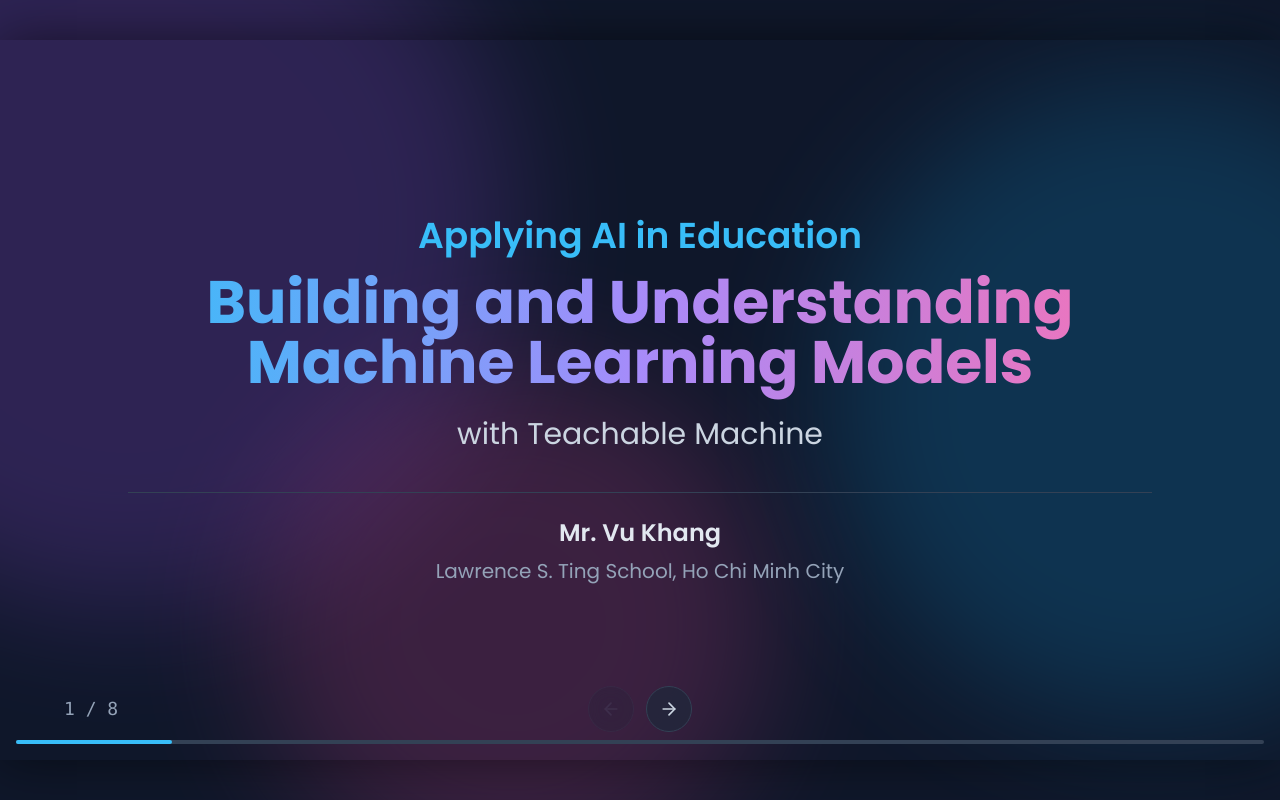
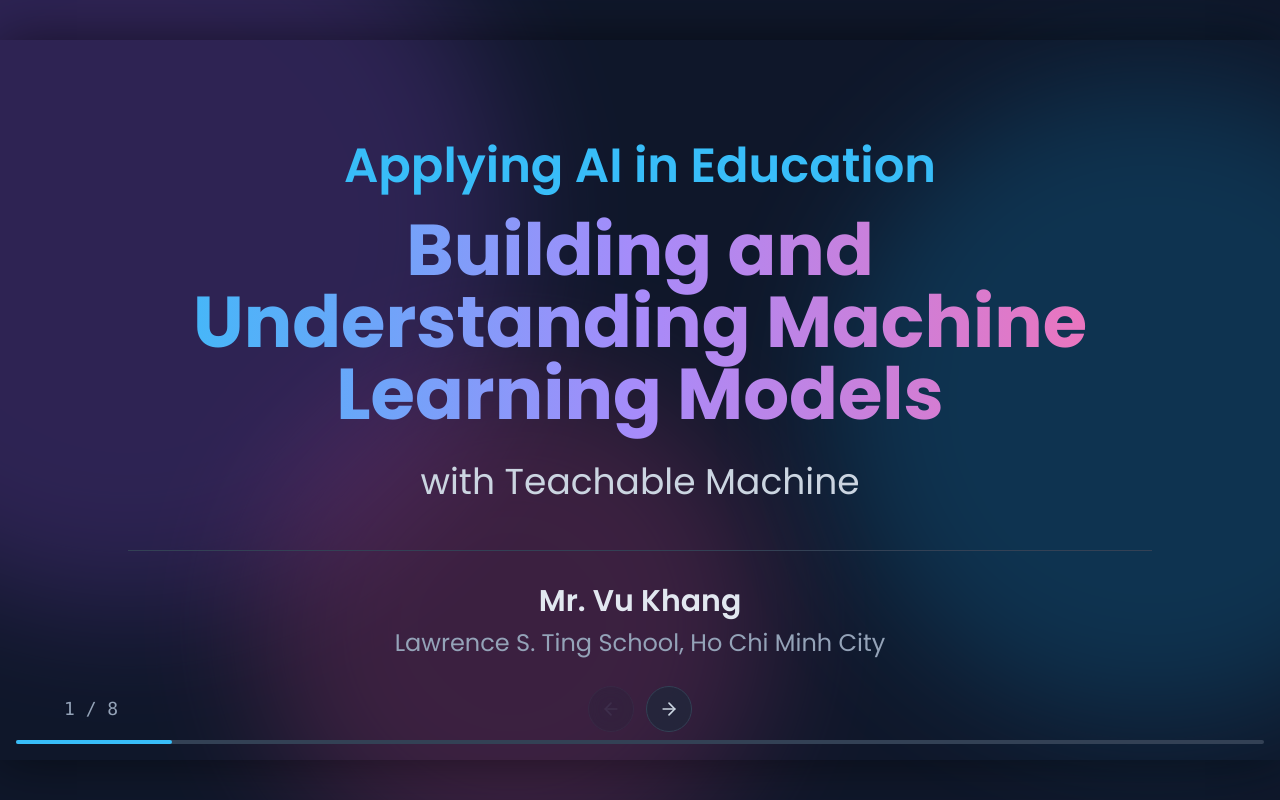
Before and after one commit to VuKhang-lsts/cos-aitool-vukhang, a plain HTML site: page index.html in a window 1280 px wide. Drawn offline with nearby package versions, Linux system fonts and the light colour scheme.

Commit message:
Update index.html

```diff
--- a/index.html
+++ b/index.html
@@ -134,12 +134,12 @@
         <!-- Slide 1: General Introduction -->
         <section class="slide active" id="slide-1">
             <div class="slide-content text-center max-w-5xl w-full">
-                <h2 class="text-3xl md:text-4xl font-semibold text-sky-400">Applying AI in Education</h2>
-                <h1 class="text-5xl md:text-6xl font-bold mt-2 mb-4 py-2 leading-tight gradient-text">Building and Understanding Machine Learning Models</h1>
-                <p class="text-2xl md:text-3xl text-slate-300">with Teachable Machine</p>
-                <div class="mt-10 border-t border-slate-700 pt-6">
-                    <p class="text-2xl font-semibold">Mr. Vu Khang</p>
-                    <p class="text-xl text-slate-400 mt-2">Lawrence S. Ting School, Ho Chi Minh City</p>
+                <h2 class="text-4xl md:text-5xl font-semibold text-sky-400">Applying AI in Education</h2>
+                <h1 class="text-6xl md:text-7xl font-bold mt-2 mb-4 py-4 leading-tight gradient-text">Building and Understanding Machine Learning Models</h1>
+                <p class="text-3xl md:text-4xl text-slate-300">with Teachable Machine</p>
+                <div class="mt-12 border-t border-slate-700 pt-8">
+                    <p class="text-3xl font-semibold">Mr. Vu Khang</p>
+                    <p class="text-2xl text-slate-400 mt-2">Lawrence S. Ting School, Ho Chi Minh City</p>
                 </div>
             </div>
         </section>
```
